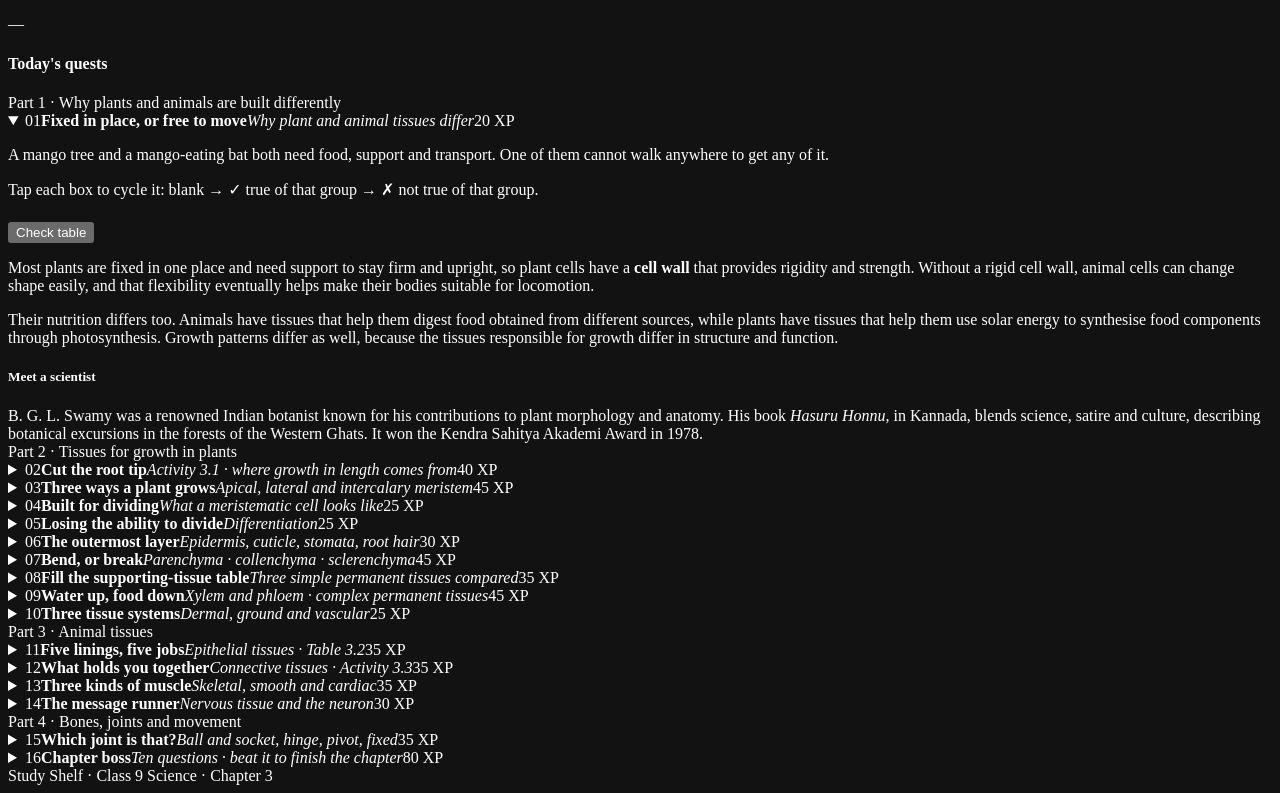
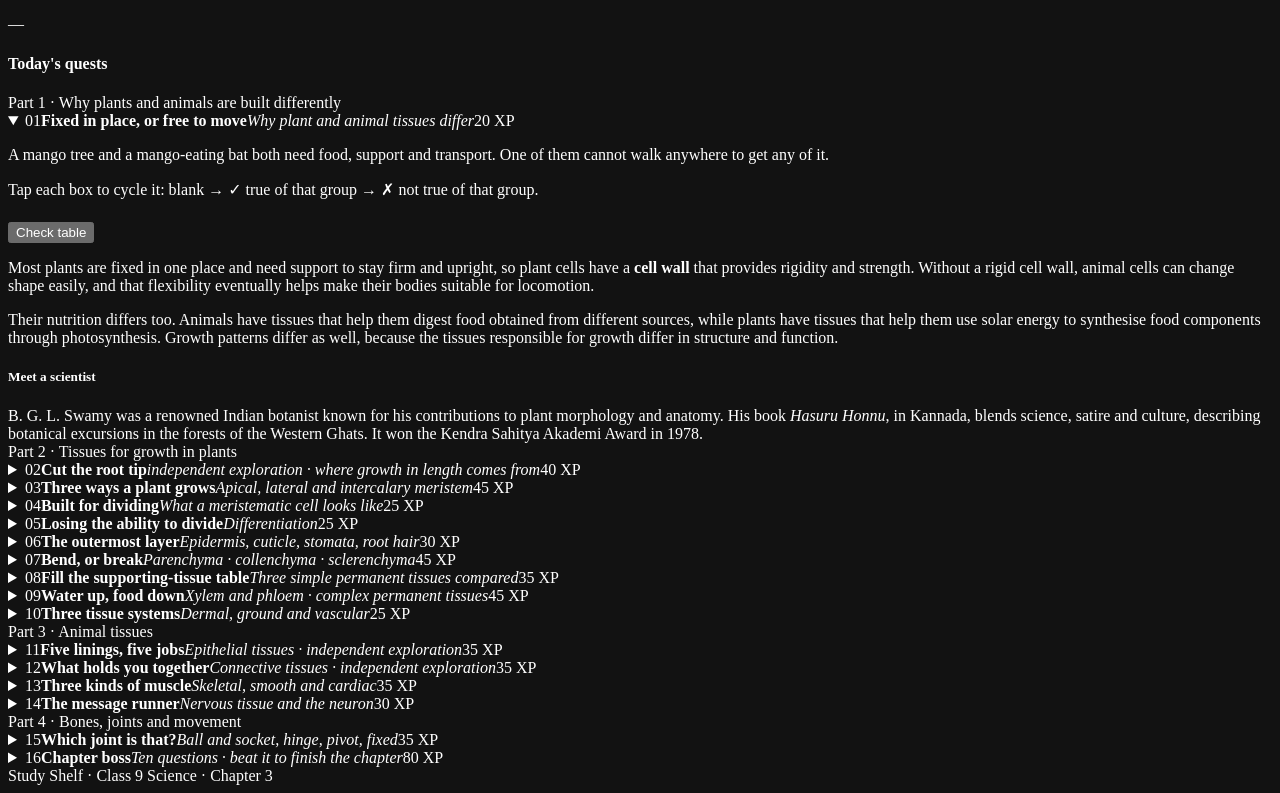
Before and after one commit to rajuganesh18/study-shelf, a website: page src/chapters/tissues-chapter.html in a window 1280 px wide. Shown: the part 449-1242 px from the top of the page. Drawn offline with Linux system fonts and the light colour scheme.

Commit message:
Decouple tissues lesson wording from textbook activity and figure identifiers

```diff
--- a/src/chapters/tissues-chapter.html
+++ b/src/chapters/tissues-chapter.html
@@ -77,7 +77,7 @@
 
 <!-- M2 -->
 <details class="m" id="m2" data-xp="40" data-coin="25">
-  <summary><span class="mno">02</span><span class="mt"><b>Cut the root tip</b><i>Activity 3.1 · where growth in length comes from</i></span><span class="mstat">40 XP</span></summary>
+  <summary><span class="mno">02</span><span class="mt"><b>Cut the root tip</b><i>independent exploration · where growth in length comes from</i></span><span class="mstat">40 XP</span></summary>
   <div class="body">
     <p>Two onion bulbs, two jars of water. On day 3, snip about 1 cm off the root tips of the bulb in Jar B. Then keep watching both.</p>
     <div class="panel">
@@ -266,7 +266,7 @@
 
 <!-- M11 -->
 <details class="m" id="m11" data-xp="35" data-coin="20">
-  <summary><span class="mno">11</span><span class="mt"><b>Five linings, five jobs</b><i>Epithelial tissues · Table 3.2</i></span><span class="mstat">35 XP</span></summary>
+  <summary><span class="mno">11</span><span class="mt"><b>Five linings, five jobs</b><i>Epithelial tissues · independent exploration</i></span><span class="mstat">35 XP</span></summary>
   <div class="body">
     <p>Blink your eyes. Take a deep breath. Something is lining the surface in both cases, and its shape follows its job.</p>
     <div class="panel">
@@ -281,7 +281,7 @@
 
 <!-- M12 -->
 <details class="m" id="m12" data-xp="35" data-coin="20">
-  <summary><span class="mno">12</span><span class="mt"><b>What holds you together</b><i>Connective tissues · Activity 3.3</i></span><span class="mstat">35 XP</span></summary>
+  <summary><span class="mno">12</span><span class="mt"><b>What holds you together</b><i>Connective tissues · independent exploration</i></span><span class="mstat">35 XP</span></summary>
   <div class="body">
     <p>Touch your elbow gently. Press and fold your ear. Wiggle your fingers and feel your forearm. Each one tells you about a different tissue.</p>
     <div class="panel">
@@ -382,7 +382,7 @@
    Chapter 3 — Tissues in Action
    Progress metaphor: the chapter's own three meristems. XP makes
    the stem taller (apical), thicker (lateral) and adds annual
-   rings — the same rings Fig. 3.4 asks students to count.
+   rings — the same rings independent exploration asks students to count.
    ============================================================ */
 const CH = {
   id: '9-science-3',
@@ -463,7 +463,7 @@ Q.grid('g1','g1check','g1s',{
 });
 
 /* ============================================================
-   M2 — Activity 3.1: cut the root tips (Fig 3.2)
+   M2 — independent exploration: cut the root tips (independent exploration)
    ============================================================ */
 (function(){
   const cv=document.getElementById('onionCv'), dS=document.getElementById('onD');
@@ -502,7 +502,7 @@ Q.grid('g1','g1check','g1s',{
       mono(x,9); x.fillStyle=cut?A2:DIM;
       x.fillText(cut?'tips cut':'untouched', cx, H-12);
     });
-    // graph of Fig 3.2
+    // graph of independent exploration
     const gx=W*0.58, gy=H-40, gw=W*0.36, gh=H-80;
     x.strokeStyle='rgba(126,196,140,.16)'; x.lineWidth=1;
     for(let i=0;i<=6;i++){ x.beginPath(); x.moveTo(gx+i*gw/6, gy-gh); x.lineTo(gx+i*gw/6, gy); x.stroke(); }
@@ -837,7 +837,7 @@ Q.rows('g10','g10s',[
    'All five placed. Outer covering, main body, and the conducting channels.');
 
 /* ============================================================
-   M11 — epithelial tissue (Table 3.2)
+   M11 — epithelial tissue (independent exploration)
    ============================================================ */
 Q.match('g11a','g11b','g11s',[
   ['A single layer of thin, flat cells',                  'Lining of blood vessels and lungs, for rapid exchange'],
@@ -848,7 +848,7 @@ Q.match('g11a','g11b','g11s',[
 ], 'm11', 'All five. In every case the shape of the cell follows the job it has to do.');
 
 /* ============================================================
-   M12 — connective tissue (Activity 3.3)
+   M12 — connective tissue (independent exploration)
    ============================================================ */
 Q.match('g12a','g12b','g12s',[
   ['Touch your elbow \u2014 hard and rigid',                  'Bone'],
```
